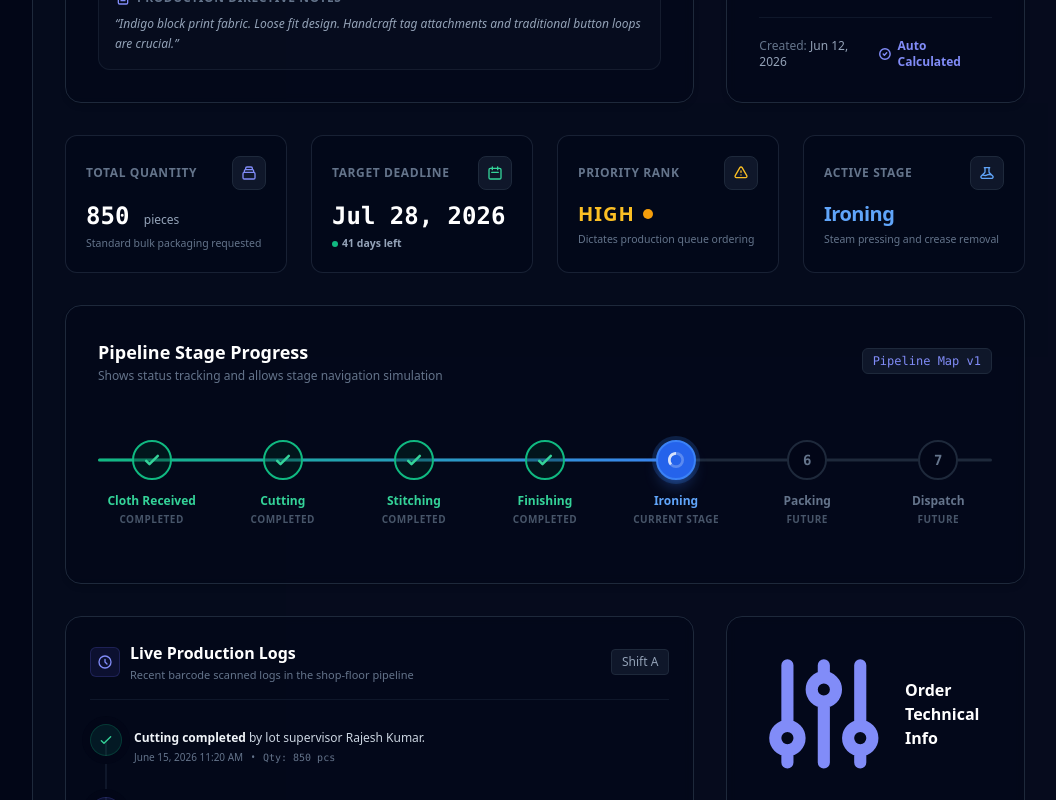
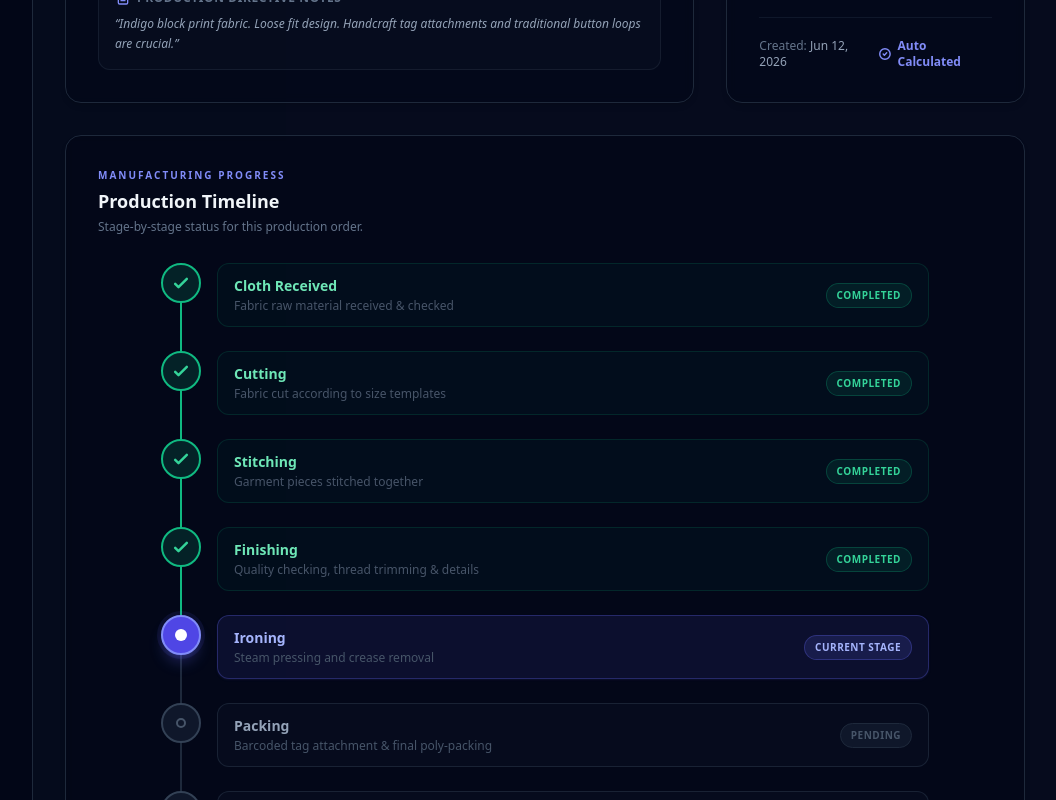
Before and after one commit to AvniMalik03/GarmentFlow, a Next.js app: page /orders/fabindia-export in a window 1280 px wide. Shown: the part 660-1460 px from the top of the page, without its empty margins (223-1279 px from the left). Built offline with nearby package versions, Linux system fonts and the light colour scheme.

Commit message:
feat: add production timeline to order details

```diff
--- a/app/orders/[id]/page.tsx
+++ b/app/orders/[id]/page.tsx
@@ -455,6 +455,9 @@ export default function OrderDetailsPage() {
           </div>
         </div>
 
+        {/* Read-only vertical production timeline */}
+        <ProductionTimeline stages={PIPELINE_STAGES} currentStage={currentStage} />
+
         {/* Stats Columns Section */}
         <div className="grid grid-cols-1 sm:grid-cols-2 lg:grid-cols-4 gap-6">
 
@@ -852,3 +855,104 @@ export default function OrderDetailsPage() {
     </DashboardLayout>
   );
 }
+
+function ProductionTimeline({
+  stages,
+  currentStage,
+}: {
+  stages: typeof PIPELINE_STAGES;
+  currentStage: Stage;
+}) {
+  const currentIndex = stages.findIndex((stage) => stage.key === currentStage);
+
+  return (
+    <section className="overflow-hidden rounded-2xl border border-slate-800 bg-slate-950/60 p-5 shadow-md backdrop-blur-sm sm:p-6 md:p-8">
+      <div className="mb-7">
+        <p className="text-[10px] font-bold uppercase tracking-[0.2em] text-indigo-400">
+          Manufacturing Progress
+        </p>
+        <h2 className="mt-1 text-lg font-bold text-slate-100">Production Timeline</h2>
+        <p className="mt-1 text-xs text-slate-500">
+          Stage-by-stage status for this production order.
+        </p>
+      </div>
+
+      <ol className="mx-auto max-w-3xl" aria-label="Production Timeline">
+        {stages.map((stage, index) => {
+          const isCompleted = index < currentIndex;
+          const isCurrent = index === currentIndex;
+          const isLast = index === stages.length - 1;
+
+          return (
+            <li
+              key={stage.key}
+              className={`group relative flex gap-4 ${isLast ? '' : 'pb-5 sm:pb-6'}`}
+            >
+              {!isLast && (
+                <span
+                  aria-hidden="true"
+                  className={`absolute left-[19px] top-10 h-[calc(100%-2.5rem)] w-0.5 transition-colors duration-500 ${
+                    isCompleted ? 'bg-emerald-500' : 'bg-slate-800'
+                  }`}
+                />
+              )}
+
+              <div className="relative z-10 shrink-0">
+                <div
+                  className={`flex h-10 w-10 items-center justify-center rounded-full border-2 transition-all duration-300 group-hover:scale-105 ${
+                    isCompleted
+                      ? 'border-emerald-500 bg-emerald-500/15 text-emerald-400 group-hover:bg-emerald-500/20'
+                      : isCurrent
+                        ? 'border-indigo-400 bg-indigo-600 text-white shadow-lg shadow-indigo-500/30 ring-4 ring-indigo-500/10'
+                        : 'border-slate-700 bg-slate-900 text-slate-600 group-hover:border-slate-600 group-hover:text-slate-500'
+                  }`}
+                >
+                  {isCompleted ? (
+                    <svg className="h-5 w-5" fill="none" viewBox="0 0 24 24" stroke="currentColor" aria-hidden="true">
+                      <path strokeLinecap="round" strokeLinejoin="round" strokeWidth={3} d="M5 13l4 4L19 7" />
+                    </svg>
+                  ) : isCurrent ? (
+                    <span className="relative flex h-3 w-3" aria-hidden="true">
+                      <span className="absolute inline-flex h-full w-full animate-ping rounded-full bg-white opacity-40" />
+                      <span className="relative inline-flex h-3 w-3 rounded-full bg-white" />
+                    </span>
+                  ) : (
+                    <span className="h-2.5 w-2.5 rounded-full border-2 border-current" aria-hidden="true" />
+                  )}
+                </div>
+              </div>
+
+              <div
+                className={`min-w-0 flex-1 rounded-xl border px-4 py-3 transition-all duration-300 sm:flex sm:items-center sm:justify-between sm:gap-4 ${
+                  isCompleted
+                    ? 'border-emerald-500/15 bg-emerald-500/[0.04] group-hover:border-emerald-500/30'
+                    : isCurrent
+                      ? 'border-indigo-500/30 bg-indigo-500/10 shadow-sm shadow-indigo-950/40 group-hover:border-indigo-400/50'
+                      : 'border-slate-800/80 bg-slate-900/35 group-hover:border-slate-700 group-hover:bg-slate-900/55'
+                }`}
+              >
+                <div className="min-w-0">
+                  <h3 className={`text-sm font-bold ${isCompleted ? 'text-emerald-300' : isCurrent ? 'text-indigo-300' : 'text-slate-400'}`}>
+                    {stage.label}
+                  </h3>
+                  <p className="mt-0.5 truncate text-xs text-slate-600 sm:max-w-md">{stage.desc}</p>
+                </div>
+                <span
+                  className={`mt-2 inline-flex shrink-0 rounded-full border px-2.5 py-1 text-[10px] font-bold uppercase tracking-wider sm:mt-0 ${
+                    isCompleted
+                      ? 'border-emerald-500/25 bg-emerald-500/10 text-emerald-400'
+                      : isCurrent
+                        ? 'border-indigo-500/30 bg-indigo-500/15 text-indigo-300'
+                        : 'border-slate-800 bg-slate-900 text-slate-600'
+                  }`}
+                >
+                  {isCompleted ? 'Completed' : isCurrent ? 'Current Stage' : 'Pending'}
+                </span>
+              </div>
+            </li>
+          );
+        })}
+      </ol>
+    </section>
+  );
+}
```
